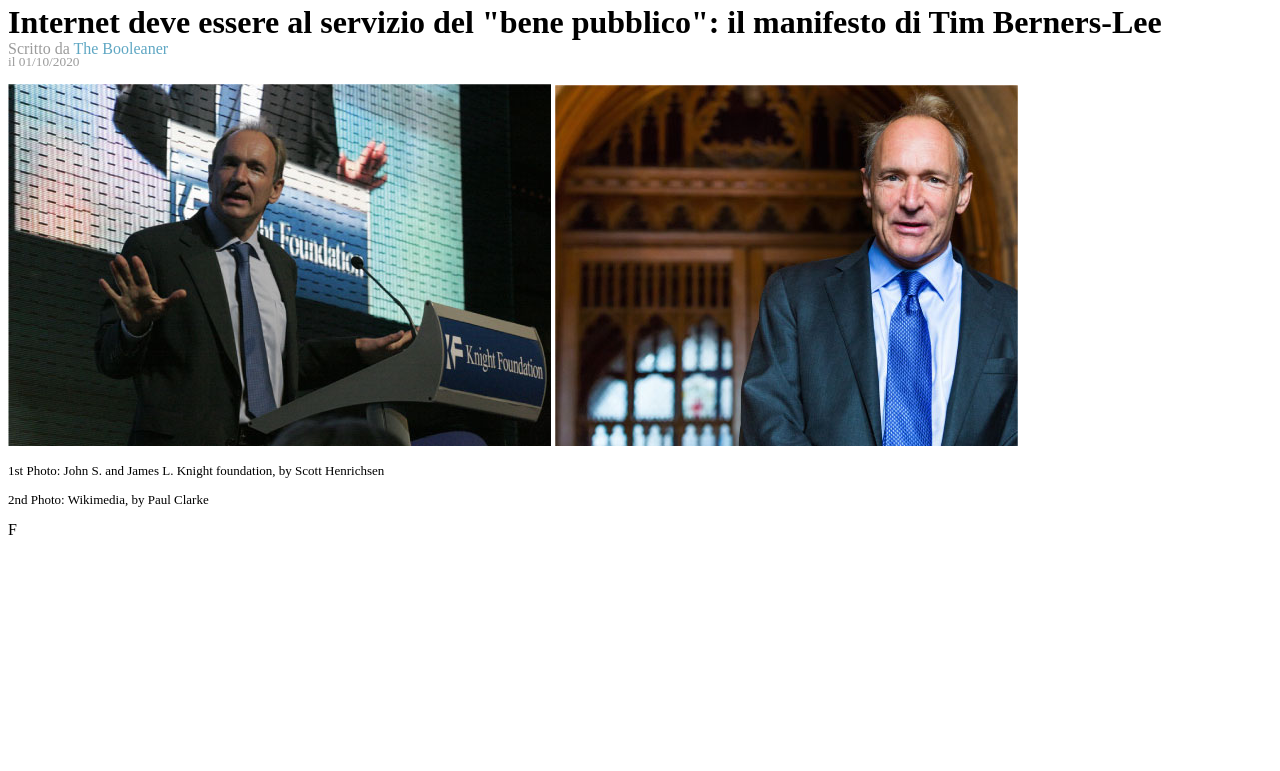
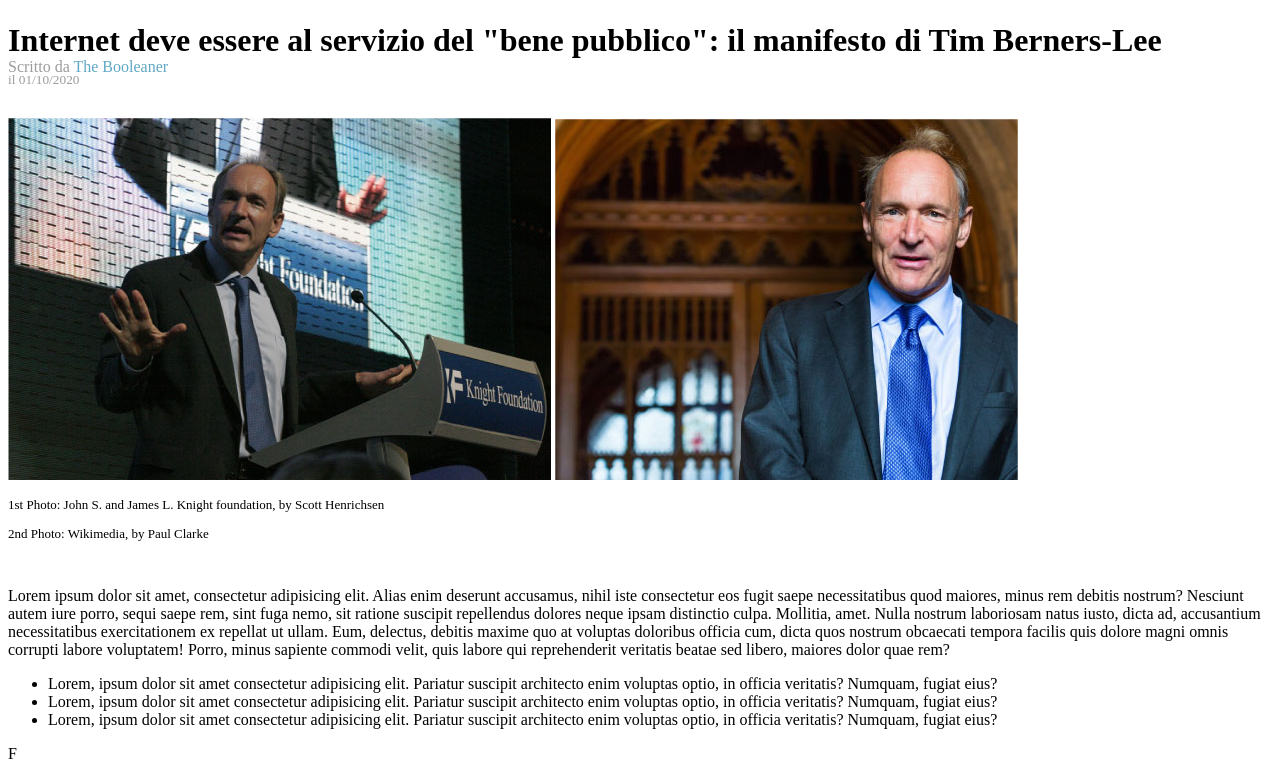
Before and after one commit to carlosvillaar/html-css-booleaner, a plain HTML site: page index.html in a window 1280 px wide. Shown: the part 118-889 px from the top of the page. Before the commit the page ends 800 px from the top, so only its background shows below. Drawn offline with Linux system fonts and the light colour scheme.

Commit message:
[update] index file

```diff
--- a/index.html
+++ b/index.html
@@ -19,6 +19,7 @@
 
   <main>
 
+    <br>
     <h1>Internet deve essere al servizio del "bene pubblico": il manifesto di Tim Berners-Lee</h1>
 
     <div class="box square">
@@ -27,6 +28,7 @@
 
     <div class="box data">
       <p>il 01/10/2020</p>
+      <br>
     </div>
 
     <img src="img/tim-1.jpg" alt="tim-1">
@@ -35,9 +37,24 @@
     <div class="box didascalie">
       <p>1st Photo: John S. and James L. Knight foundation, by Scott Henrichsen</p>
       <p>2nd Photo: Wikimedia, by Paul Clarke</p>
+      <br>
     </div>
 
-  </main>
+    <div class="evidenziatore">
+
+      <p>Lorem ipsum dolor sit amet, consectetur adipisicing elit. Alias enim deserunt accusamus, nihil iste consectetur eos fugit saepe necessitatibus quod maiores,<span>  minus rem debitis nostrum? Nesciunt autem iure porro, sequi saepe rem, sint fuga nemo, sit ratione suscipit repellendus dolores neque ipsam distinctio culpa</span>. Mollitia, amet. Nulla nostrum laboriosam natus iusto, dicta ad, accusantium necessitatibus exercitationem ex repellat ut ullam. Eum, delectus, debitis maxime quo at voluptas doloribus officia cum, dicta quos nostrum obcaecati tempora facilis quis dolore magni omnis corrupti labore voluptatem! Porro, minus sapiente commodi velit, quis labore qui reprehenderit veritatis beatae sed libero, maiores dolor quae rem?</p>
+    </div>
+
+      <div class="list">
+        <ul>
+          <li>Lorem, ipsum dolor sit amet consectetur adipisicing elit. Pariatur suscipit architecto enim voluptas optio, in officia veritatis? Numquam, fugiat eius?</li>
+          <li>Lorem, ipsum dolor sit amet consectetur adipisicing elit. Pariatur suscipit architecto enim voluptas optio, in officia veritatis? Numquam, fugiat eius?</li>
+          <li>Lorem, ipsum dolor sit amet consectetur adipisicing elit. Pariatur suscipit architecto enim voluptas optio, in officia veritatis? Numquam, fugiat eius?</li>
+        </ul>
+      </div>
+
+
+    </main>
   <footer>F</footer>
 
 </body>
```
